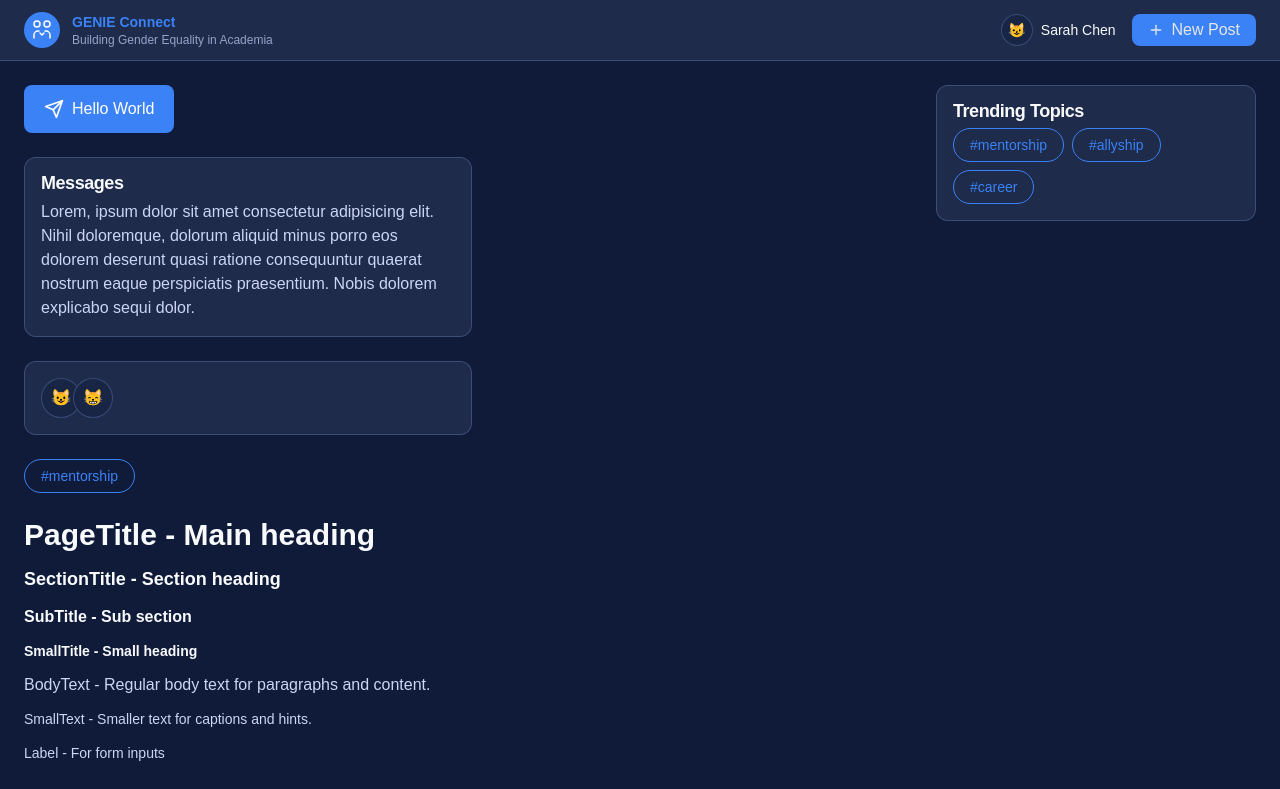
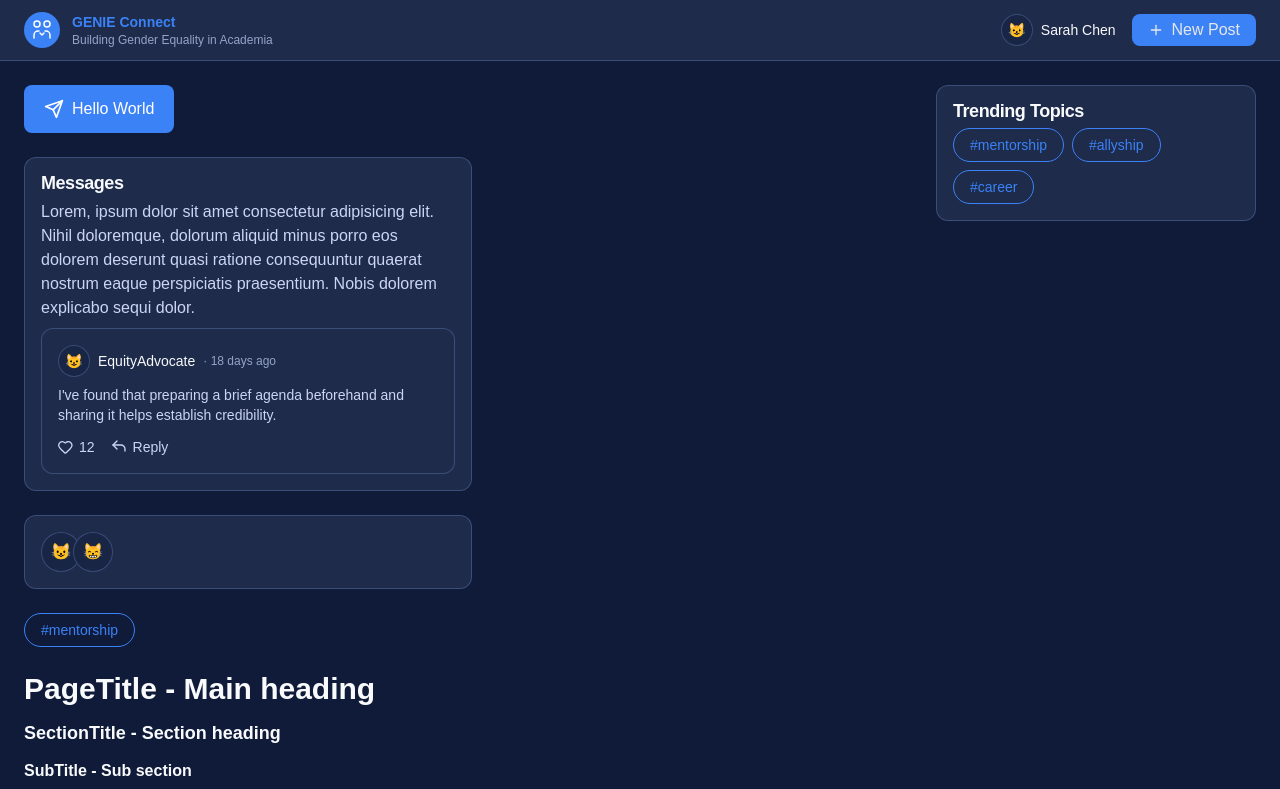
Before and after one commit to FBetulDemir/genie-connect, a Next.js app: page / in a window 1280 px wide. Shown: the top 789 px of the page. Built offline with nearby package versions, Linux system fonts and the light colour scheme.

Commit message:
Added reusable CommentItem and a ReplyIcon

```diff
--- a/app/page.tsx
+++ b/app/page.tsx
@@ -20,6 +20,7 @@ import {
 } from "@/components/ui/Typography";
 import { Input, TextArea } from "@/components/ui/Input";
 import AppShell from "@/components/ui/AppShell";
+import CommentItem from "@/components/ui/CommentItem";
 
 const Sidebar = () => (
   <>
@@ -56,9 +57,16 @@ export default function Home() {
           <p>
             Lorem, ipsum dolor sit amet consectetur adipisicing elit. Nihil
             doloremque, dolorum aliquid minus porro eos dolorem deserunt quasi
-            ratione consequuntur quaerat nostrum eaque perspiciatis
-            praesentium. Nobis dolorem explicabo sequi dolor.
+            ratione consequuntur quaerat nostrum eaque perspiciatis praesentium.
+            Nobis dolorem explicabo sequi dolor.
           </p>
+          <CommentItem
+            avatarEmoji="😺"
+            name="EquityAdvocate"
+            timeAgo="18 days ago"
+            content="I've found that preparing a brief agenda beforehand and sharing it helps establish credibility."
+            likes={12}
+          />
         </CardContent>
       </Card>
       <Card className="w-full max-w-md">
@@ -77,9 +85,7 @@ export default function Home() {
         <BodyText>
           BodyText - Regular body text for paragraphs and content.
         </BodyText>
-        <SmallText>
-          SmallText - Smaller text for captions and hints.
-        </SmallText>
+        <SmallText>SmallText - Smaller text for captions and hints.</SmallText>
         <Label htmlFor="example">Label - For form inputs</Label>
       </div>
 
--- /dev/null
+++ b/components/icons/ReplyIcon.tsx
@@ -0,0 +1,30 @@
+export default function ReplyIcon({
+  className,
+  ...props
+}: React.SVGProps<SVGSVGElement>) {
+  return (
+    <svg
+      xmlns="http://www.w3.org/2000/svg"
+      width="16"
+      height="16"
+      viewBox="0 0 16 16"
+      fill="none"
+      className={className}
+      {...props}>
+      <path
+        d="M6 10L2 6L6 2"
+        stroke="currentColor"
+        strokeWidth="1.33333"
+        strokeLinecap="round"
+        strokeLinejoin="round"
+      />
+      <path
+        d="M2 6H10C11.0609 6 12.0783 6.42143 12.8284 7.17157C13.5786 7.92172 14 8.93913 14 10V12"
+        stroke="currentColor"
+        strokeWidth="1.33333"
+        strokeLinecap="round"
+        strokeLinejoin="round"
+      />
+    </svg>
+  );
+}
--- /dev/null
+++ b/components/ui/CommentItem.tsx
@@ -0,0 +1,68 @@
+import React from "react";
+import cn from "@/lib/classnames";
+import { Avatar } from "./Avatar";
+import IconButton from "./IconButton";
+import HeartIcon from "../icons/HeartIcon";
+import ReplyIcon from "../icons/ReplyIcon";
+
+type CommentItemProps = {
+  avatarEmoji?: string;
+  name: string;
+  timeAgo: string;
+  content: string;
+  likes?: number;
+  onLike?: () => void;
+  onReply?: () => void;
+  className?: string;
+};
+
+const CommentItem = ({
+  avatarEmoji,
+  name,
+  timeAgo,
+  content,
+  likes = 0,
+  onLike,
+  onReply,
+  className,
+}: CommentItemProps) => {
+  return (
+    <div
+      className={cn(
+        "rounded-xl border border-[var(--border-card-default)] bg-[var(--surface-muted)] p-4",
+        className,
+      )}>
+      {/* Header: avatar + name + time */}
+      <div className="flex items-center gap-2 mb-2">
+        <Avatar emoji={avatarEmoji} size="sm" />
+        <span className="text-sm font-medium text-[var(--text-primary)]">
+          {name}
+        </span>
+        <span className="text-xs text-[var(--text-muted)]">
+          &middot; {timeAgo}
+        </span>
+      </div>
+
+      {/* Content */}
+      <p className="text-sm text-[var(--text-body)] mb-3">{content}</p>
+
+      {/* Actions */}
+      <div className="flex items-center gap-4">
+        <IconButton
+          icon={<HeartIcon />}
+          aria-label="Like"
+          count={likes}
+          onClick={onLike}
+        />
+        <IconButton
+          icon={<ReplyIcon />}
+          aria-label="Reply"
+          label="Reply"
+          onClick={onReply}
+        />
+      </div>
+    </div>
+  );
+};
+
+export default CommentItem;
```
